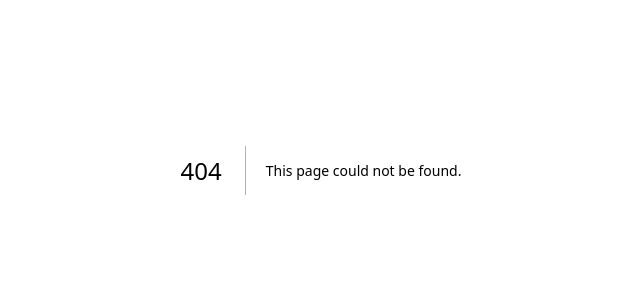
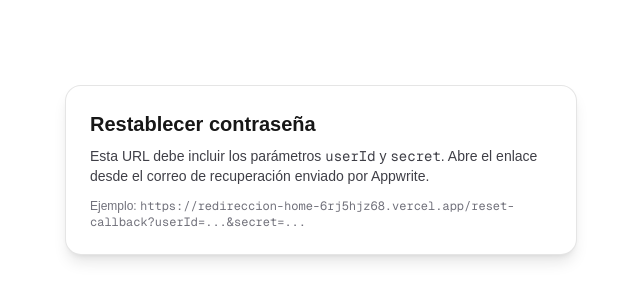
Before and after one commit to cristhianDavidOrbes/redirrecion_home, a Next.js app: page /reset in a window 1280 px wide. Before the commit this address had no page. Shown: the part 230-530 px from the top of the page, without its empty margins (319-959 px from the left). Built offline with nearby package versions, Linux system fonts and the light colour scheme.

Commit message:
correcion de la ruta

```diff
--- /dev/null
+++ b/src/app/reset/page.tsx
@@ -0,0 +1,6 @@
+'use client';
+import ResetBridge from './ResetBridge';
+
+export default function Page() {
+  return <ResetBridge />;
+}
```
